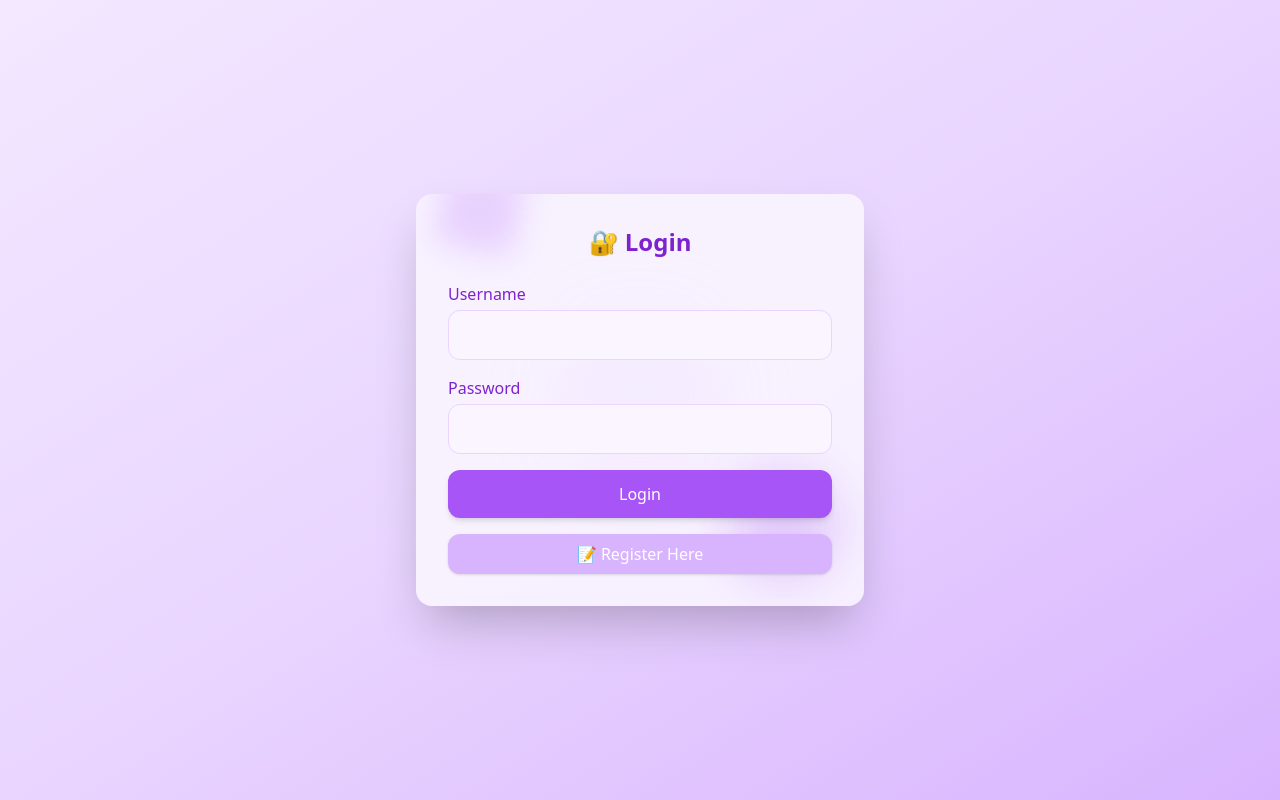
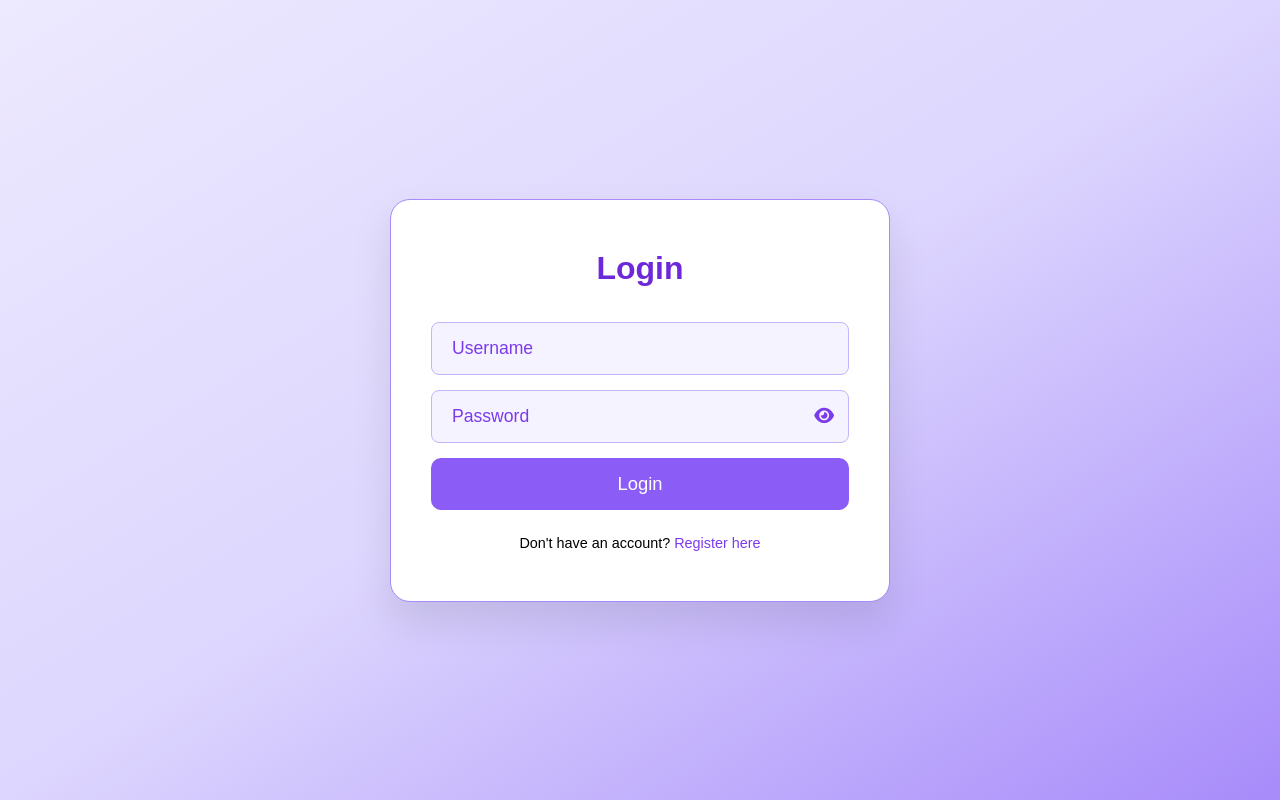
Before and after one commit to yvettenituma/yvette_nituma, a CodeIgniter app: page /index.php/reg/login in a window 1280 px wide. Run offline with CodeIgniter, Linux system fonts and the light colour scheme; data that the repository does not hold is empty; some libraries are stand-ins or nearby versions.

Commit message:
First commit

```diff
--- a/app/views/reg/login.php
+++ b/app/views/reg/login.php
@@ -4,47 +4,168 @@
   <meta charset="UTF-8">
   <meta name="viewport" content="width=device-width, initial-scale=1.0">
   <title>Login</title>
-  <script src="https://cdn.tailwindcss.com"></script>
+
+  <link rel="stylesheet" href="https://cdnjs.cloudflare.com/ajax/libs/font-awesome/6.5.0/css/all.min.css">
+
+  <style>
+    * {
+      margin: 0;
+      padding: 0;
+      box-sizing: border-box;
+      font-family: "Poppins", sans-serif;
+    }
+
+    body, html {
+      width: 100%;
+      height: 100%;
+    }
+
+    section {
+      display: flex;
+      justify-content: center;
+      align-items: center;
+      width: 100%;
+      height: 100vh;
+      background: linear-gradient(to bottom right, #ede9fe, #ddd6fe, #a78bfa);
+    }
+
+    .login {
+      background: white;
+      padding: 50px 40px;
+      width: 500px;
+      border-radius: 20px;
+      box-shadow: 0 20px 40px rgba(0,0,0,0.1);
+      border: 1px solid #a78bfa;
+      display: flex;
+      flex-direction: column;
+      gap: 25px;
+    }
+
+    .login h2 {
+      text-align: center;
+      font-size: 2em;
+      font-weight: 600;
+      color: #6d28d9;
+      margin-bottom: 10px;
+    }
+
+    .inputBox {
+      position: relative;
+      margin-bottom: 15px;
+    }
+
+    .inputBox input {
+      width: 100%;
+      padding: 15px 45px 15px 20px;
+      font-size: 1.1em;
+      color: #4c1d95;
+      border-radius: 8px;
+      background: #f5f3ff;
+      border: 1px solid #c4b5fd;
+      outline: none;
+    }
+
+    .inputBox ::placeholder {
+      color: #7c3aed;
+    }
+
+    .toggle-password {
+      position: absolute;
+      right: 15px;
+      top: 50%;
+      transform: translateY(-50%);
+      cursor: pointer;
+      font-size: 1.1em;
+      color: #7c3aed;
+    }
+
+    button {
+      width: 100%;
+      padding: 15px;
+      border: none;
+      background: #8b5cf6;
+      color: #fff;
+      font-size: 1.15em;
+      font-weight: 500;
+      border-radius: 10px;
+      cursor: pointer;
+      transition: 0.3s;
+    }
+
+    button:hover {
+      background: #6d28d9;
+    }
+
+    .group {
+      text-align: center;
+    }
+
+    .group a {
+      font-size: 1em;
+      color: #7c3aed;
+      font-weight: 500;
+      text-decoration: none;
+    }
+
+    .group a:hover {
+      text-decoration: underline;
+    }
+
+    .error-box {
+      background: rgba(139, 92, 246, 0.08);
+      color: #6d28d9;
+      padding: 10px;
+      border: 1px solid #6d28d9;
+      border-radius: 8px;
+      text-align: center;
+      font-size: 0.95em;
+      margin-bottom: 10px;
+    }
+  </style>
 </head>
-<body class="bg-gradient-to-br from-purple-100 via-purple-200 to-purple-300 min-h-screen flex items-center justify-center font-sans text-gray-800">
+<body>
+  <section>
+    <div class="login">
+      <h2>Login</h2>
 
-  <div class="relative bg-purple-50/90 p-8 rounded-2xl shadow-2xl w-full max-w-md animate-fadeIn overflow-hidden">
-    <!-- Floating Shapes -->
-    <div class="absolute -top-6 left-6 w-20 h-20 bg-purple-400/30 rotate-12 rounded-xl blur-lg"></div>
-    <div class="absolute bottom-6 right-6 w-28 h-28 bg-purple-600/20 rounded-full blur-xl"></div>
-    <div class="absolute top-1/2 left-1/2 -translate-x-1/2 -translate-y-1/2 w-40 h-40 bg-purple-300/10 rounded-full blur-2xl"></div>
+      <?php if (!empty($error)): ?>
+        <div class="error-box">
+          <?= $error ?>
+        </div>
+      <?php endif; ?>
 
-    <h2 class="text-2xl font-semibold text-purple-700 text-center mb-6 relative z-10">🔐 Login</h2>
+      <form method="post" action="<?= site_url('reg/login') ?>">
+        <div class="inputBox">
+          <input type="text" placeholder="Username" name="username" required>
+        </div>
 
-    <form action="<?=site_url('auth/login')?>" method="POST" class="space-y-4 relative z-10">
-      <div>
-        <label class="block text-purple-700 mb-1">Username</label>
-        <input type="text" name="username" required
-               class="w-full px-4 py-3 border border-purple-200 bg-purple-50 rounded-xl focus:ring-2 focus:ring-purple-400 focus:outline-none">
+        <div class="inputBox">
+          <input type="password" placeholder="Password" name="password" id="password" required>
+          <i class="fa-solid fa-eye toggle-password" id="togglePassword"></i>
+        </div>
+
+        <button type="submit" id="btn">Login</button>
+      </form>
+
+      <div class="group">
+        <p style="font-size: 0.9em;">
+          Don't have an account? <a href="<?= site_url('reg/register'); ?>">Register here</a>
+        </p>
       </div>
-      <div>
-        <label class="block text-purple-700 mb-1">Password</label>
-        <input type="password" name="password" required
-               class="w-full px-4 py-3 border border-purple-200 bg-purple-50 rounded-xl focus:ring-2 focus:ring-purple-400 focus:outline-none">
-      </div>
-      <button type="submit"
-              class="w-full bg-purple-500 hover:bg-purple-600 text-white font-medium py-3 rounded-xl shadow-md transition duration-200">
-        Login
-      </button>
-    </form>
+    </div>
+  </section>
 
-    <a href="<?=site_url('/register');?>" class="mt-4 block text-center bg-purple-300 hover:bg-purple-400 text-white py-2 rounded-xl shadow transition relative z-10">
-      📝 Register Here
-    </a>
-  </div>
+  <script>
+    const togglePassword = document.querySelector('#togglePassword');
+    const password = document.querySelector('#password');
 
-  <!-- Animation -->
-  <style>
-    @keyframes fadeIn {
-      from { opacity: 0; transform: translateY(20px); }
-      to { opacity: 1; transform: translateY(0); }
-    }
-    .animate-fadeIn { animation: fadeIn 0.8s ease; }
-  </style>
+    togglePassword.addEventListener('click', function () {
+      const type = password.getAttribute('type') === 'password' ? 'text' : 'password';
+      password.setAttribute('type', type);
+
+      this.classList.toggle('fa-eye');
+      this.classList.toggle('fa-eye-slash');
+    });
+  </script>
 </body>
 </html>
```
Also changed, not shown: app/views/reg/register.php (+188 -49 lines), app/views/users/update.php (+22 -21 lines).
